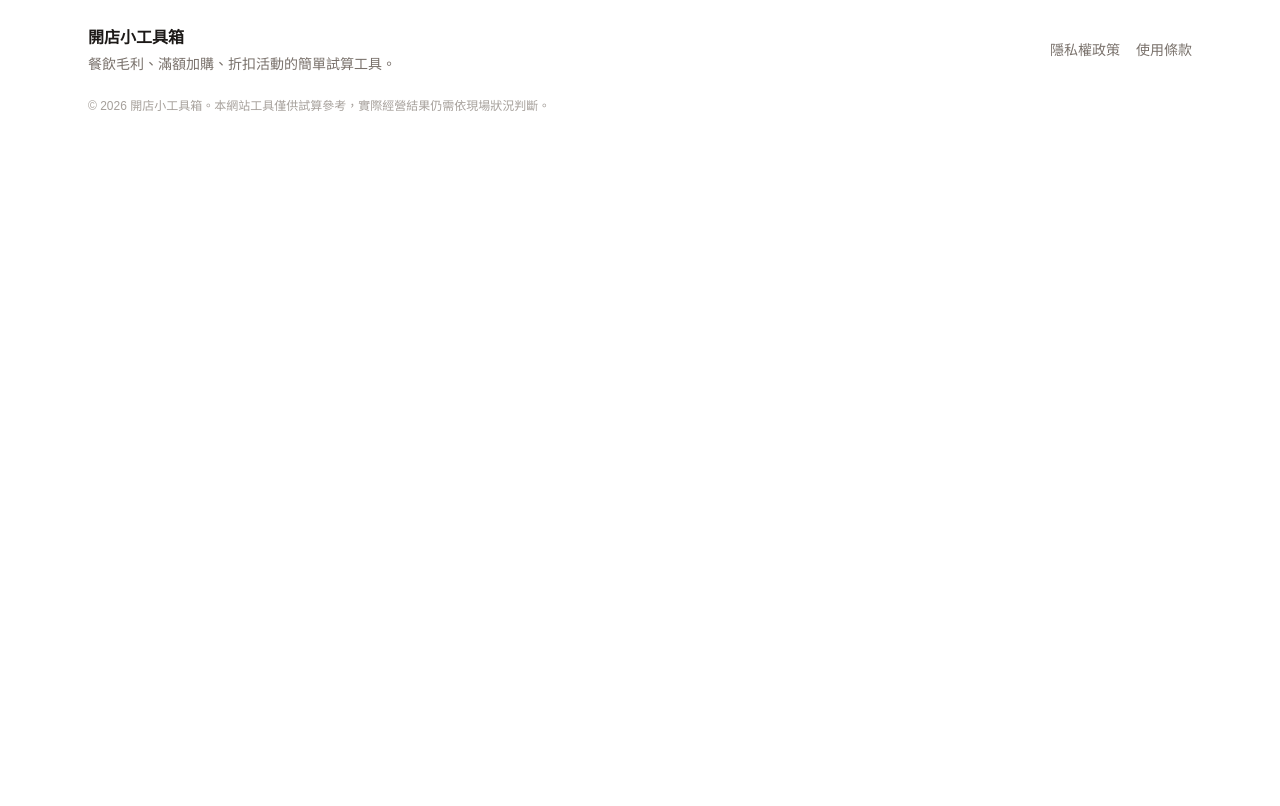
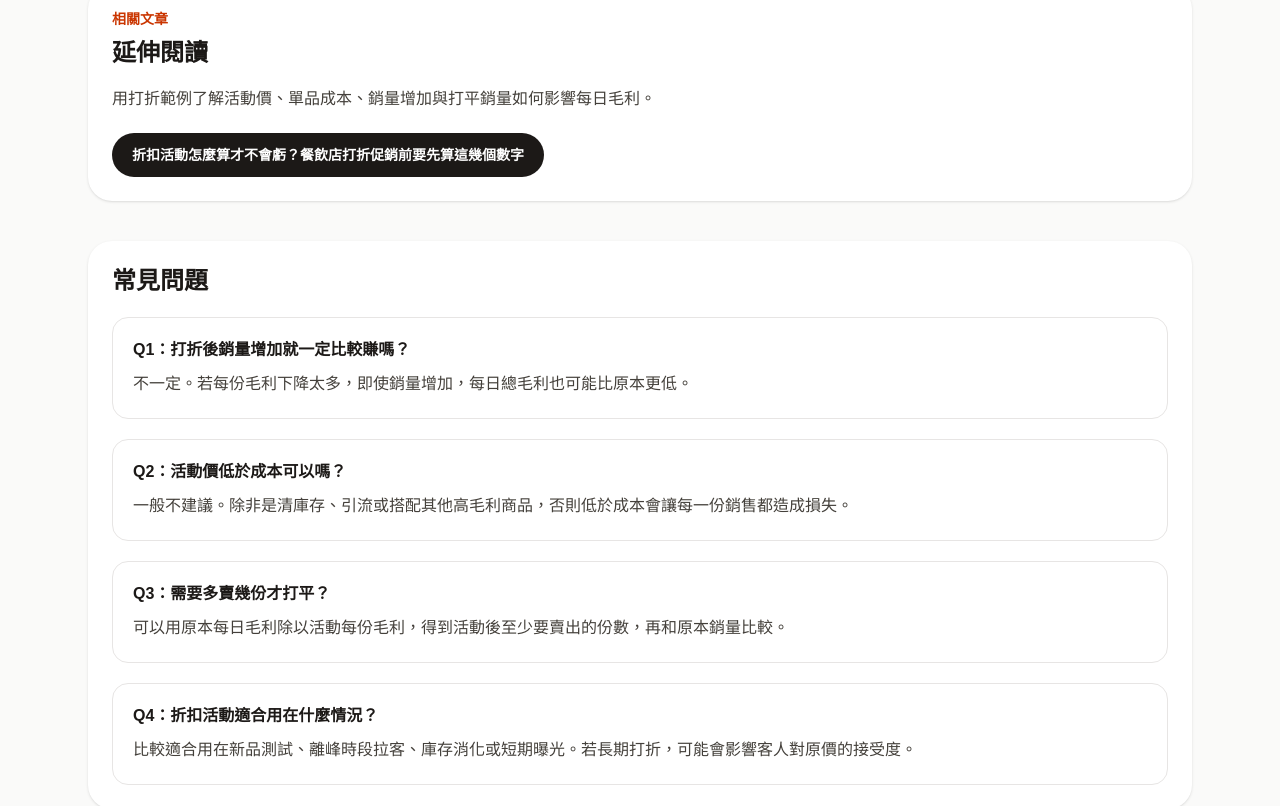
Before and after one commit to kenshaka/store-toolbox, a Next.js app: page /tools/discount-profit-calculator in a window 1280 px wide. Shown: the part 2120-2926 px from the top of the page. Before the commit the page ends 2266 px from the top, so only its background shows below. Built offline with nearby package versions, Linux system fonts and the light colour scheme.

Commit message:
Add files via upload

```diff
--- a/app/tools/add-on-promotion-calculator/page.tsx
+++ b/app/tools/add-on-promotion-calculator/page.tsx
@@ -1,5 +1,6 @@
 "use client";
 
+import Link from "next/link";
 import { useMemo, useState } from "react";
 
 type NumberInputProps = {
@@ -234,6 +235,58 @@ export default function AddOnPromotionCalculatorPage() {
             員工推薦能力、季節與成本變動等因素影響。
           </p>
         </section>
+
+        <section className="mt-10 rounded-3xl bg-white p-6 shadow-sm">
+          <p className="text-sm font-semibold text-orange-700">相關文章</p>
+          <h2 className="mt-2 text-2xl font-bold">延伸閱讀</h2>
+          <p className="mt-4 leading-7 text-stone-700">
+            搭配實際活動範例，了解加購商品毛利、加購率與每日增加毛利該怎麼評估。
+          </p>
+          <Link
+            href="/blog/add-on-promotion-example"
+            className="mt-5 inline-flex rounded-full bg-stone-900 px-5 py-3 text-sm font-bold text-white transition hover:bg-orange-700"
+          >
+            滿 150 元加購 40 元划算嗎？餐飲店滿額加購活動怎麼算
+          </Link>
+        </section>
+
+        <section className="mt-10 rounded-3xl bg-white p-6 shadow-sm">
+          <h2 className="text-2xl font-bold">常見問題</h2>
+          <div className="mt-5 grid gap-5">
+            <div className="rounded-2xl border border-stone-200 p-5">
+              <h3 className="font-bold text-stone-900">
+                Q1：滿額加購活動適合所有餐飲店嗎？
+              </h3>
+              <p className="mt-2 leading-7 text-stone-700">
+                不一定。若加購商品毛利太低、製作流程太複雜，或尖峰時段會拖慢出餐速度，就要先小規模測試。
+              </p>
+            </div>
+            <div className="rounded-2xl border border-stone-200 p-5">
+              <h3 className="font-bold text-stone-900">
+                Q2：加購率要怎麼估算？
+              </h3>
+              <p className="mt-2 leading-7 text-stone-700">
+                剛開始可以用 10%、20%、30% 做保守、中間、樂觀三種情境。活動上線後，再用實際訂單紀錄修正。
+              </p>
+            </div>
+            <div className="rounded-2xl border border-stone-200 p-5">
+              <h3 className="font-bold text-stone-900">
+                Q3：加購商品成本要包含哪些？
+              </h3>
+              <p className="mt-2 leading-7 text-stone-700">
+                建議至少包含食材、杯瓶、包材、封膜、袋子與直接耗材。成本算得越完整，試算結果越接近真實狀況。
+              </p>
+            </div>
+            <div className="rounded-2xl border border-stone-200 p-5">
+              <h3 className="font-bold text-stone-900">
+                Q4：滿額門檻要怎麼設定？
+              </h3>
+              <p className="mt-2 leading-7 text-stone-700">
+                可以從平均客單價往上加一點點。若平均客單價是 120 元，滿 150 元通常比滿 200 元更容易讓客人達成。
+              </p>
+            </div>
+          </div>
+        </section>
       </section>
     </main>
   );
--- a/app/tools/discount-profit-calculator/page.tsx
+++ b/app/tools/discount-profit-calculator/page.tsx
@@ -1,5 +1,6 @@
 "use client";
 
+import Link from "next/link";
 import { useMemo, useState } from "react";
 
 type NumberInputProps = {
@@ -298,6 +299,58 @@ export default function DiscountProfitCalculatorPage() {
             客人回購率、活動曝光、平台抽成與成本變動等因素影響。
           </p>
         </section>
+
+        <section className="mt-10 rounded-3xl bg-white p-6 shadow-sm">
+          <p className="text-sm font-semibold text-orange-700">相關文章</p>
+          <h2 className="mt-2 text-2xl font-bold">延伸閱讀</h2>
+          <p className="mt-4 leading-7 text-stone-700">
+            用打折範例了解活動價、單品成本、銷量增加與打平銷量如何影響每日毛利。
+          </p>
+          <Link
+            href="/blog/discount-promotion-profit"
+            className="mt-5 inline-flex rounded-full bg-stone-900 px-5 py-3 text-sm font-bold text-white transition hover:bg-orange-700"
+          >
+            折扣活動怎麼算才不會虧？餐飲店打折促銷前要先算這幾個數字
+          </Link>
+        </section>
+
+        <section className="mt-10 rounded-3xl bg-white p-6 shadow-sm">
+          <h2 className="text-2xl font-bold">常見問題</h2>
+          <div className="mt-5 grid gap-5">
+            <div className="rounded-2xl border border-stone-200 p-5">
+              <h3 className="font-bold text-stone-900">
+                Q1：打折後銷量增加就一定比較賺嗎？
+              </h3>
+              <p className="mt-2 leading-7 text-stone-700">
+                不一定。若每份毛利下降太多，即使銷量增加，每日總毛利也可能比原本更低。
+              </p>
+            </div>
+            <div className="rounded-2xl border border-stone-200 p-5">
+              <h3 className="font-bold text-stone-900">
+                Q2：活動價低於成本可以嗎？
+              </h3>
+              <p className="mt-2 leading-7 text-stone-700">
+                一般不建議。除非是清庫存、引流或搭配其他高毛利商品，否則低於成本會讓每一份銷售都造成損失。
+              </p>
+            </div>
+            <div className="rounded-2xl border border-stone-200 p-5">
+              <h3 className="font-bold text-stone-900">
+                Q3：需要多賣幾份才打平？
+              </h3>
+              <p className="mt-2 leading-7 text-stone-700">
+                可以用原本每日毛利除以活動每份毛利，得到活動後至少要賣出的份數，再和原本銷量比較。
+              </p>
+            </div>
+            <div className="rounded-2xl border border-stone-200 p-5">
+              <h3 className="font-bold text-stone-900">
+                Q4：折扣活動適合用在什麼情況？
+              </h3>
+              <p className="mt-2 leading-7 text-stone-700">
+                比較適合用在新品測試、離峰時段拉客、庫存消化或短期曝光。若長期打折，可能會影響客人對原價的接受度。
+              </p>
+            </div>
+          </div>
+        </section>
       </section>
     </main>
   );
--- a/app/tools/restaurant-margin-calculator/page.tsx
+++ b/app/tools/restaurant-margin-calculator/page.tsx
@@ -1,5 +1,6 @@
 "use client";
 
+import Link from "next/link";
 import { useMemo, useState } from "react";
 
 type NumberInputProps = {
@@ -255,6 +256,58 @@ export default function RestaurantMarginCalculatorPage() {
             水電、設備折舊、耗損、稅務與平台合約條件。
           </p>
         </section>
+
+        <section className="mt-10 rounded-3xl bg-white p-6 shadow-sm">
+          <p className="text-sm font-semibold text-orange-700">相關文章</p>
+          <h2 className="mt-2 text-2xl font-bold">延伸閱讀</h2>
+          <p className="mt-4 leading-7 text-stone-700">
+            用定價範例了解食材成本、包材成本、平台抽成與目標毛利率如何影響商品售價。
+          </p>
+          <Link
+            href="/blog/restaurant-margin-how-to-calculate"
+            className="mt-5 inline-flex rounded-full bg-stone-900 px-5 py-3 text-sm font-bold text-white transition hover:bg-orange-700"
+          >
+            餐飲毛利率怎麼算？小吃店、飲料店定價前一定要看的毛利公式
+          </Link>
+        </section>
+
+        <section className="mt-10 rounded-3xl bg-white p-6 shadow-sm">
+          <h2 className="text-2xl font-bold">常見問題</h2>
+          <div className="mt-5 grid gap-5">
+            <div className="rounded-2xl border border-stone-200 p-5">
+              <h3 className="font-bold text-stone-900">
+                Q1：餐飲毛利率和淨利率差在哪？
+              </h3>
+              <p className="mt-2 leading-7 text-stone-700">
+                毛利率只看商品售價扣掉直接成本後的比例；淨利率還要再扣掉人事、租金、水電、設備、行銷與稅務等成本。
+              </p>
+            </div>
+            <div className="rounded-2xl border border-stone-200 p-5">
+              <h3 className="font-bold text-stone-900">
+                Q2：包材成本要算進去嗎？
+              </h3>
+              <p className="mt-2 leading-7 text-stone-700">
+                建議要算。外帶與外送商品常常會用到餐盒、杯子、袋子、封膜與醬料盒，不算包材會高估毛利率。
+              </p>
+            </div>
+            <div className="rounded-2xl border border-stone-200 p-5">
+              <h3 className="font-bold text-stone-900">
+                Q3：外送平台抽成要怎麼算？
+              </h3>
+              <p className="mt-2 leading-7 text-stone-700">
+                可以用商品售價乘上平台抽成比例。若售價 100 元、抽成 30%，平台抽成金額就是 30 元。
+              </p>
+            </div>
+            <div className="rounded-2xl border border-stone-200 p-5">
+              <h3 className="font-bold text-stone-900">
+                Q4：毛利率太低怎麼改善？
+              </h3>
+              <p className="mt-2 leading-7 text-stone-700">
+                可以檢查食材份量、包材規格、菜單定價、套餐搭配與外送售價，不一定只能單純漲價。
+              </p>
+            </div>
+          </div>
+        </section>
       </section>
     </main>
   );
```
